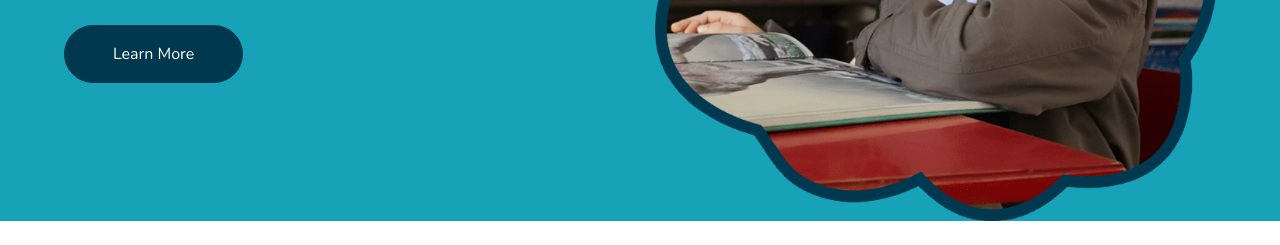
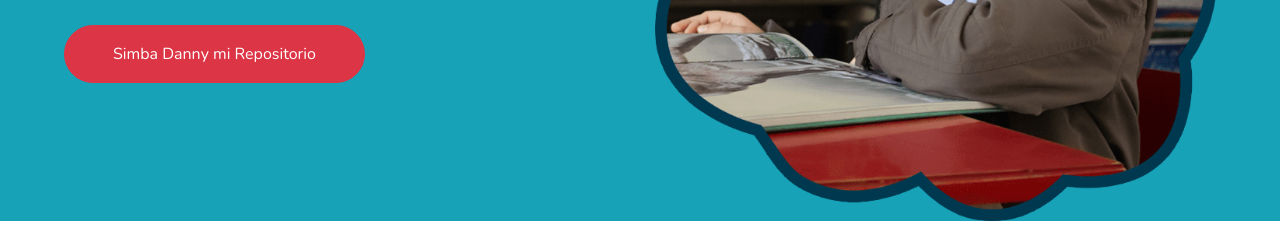
Before and after one commit to Danny2602/simba_danny_cloud_tercer, a plain HTML site: page index.html in a window 1280 px wide. Shown: the part 555-800 px from the top of the page. Drawn offline with nearby package versions, Linux system fonts and the light colour scheme.

Commit message:
Aumento de index y pagina

```diff
--- a/index.html
+++ b/index.html
@@ -77,7 +77,7 @@
                     et, lorem ut dolor erat dolore sed ipsum at ipsum nonumy amet. Clita lorem dolore sed stet et est
                     justo dolore.
                 </p>
-                <a href="" class="btn btn-secondary mt-1 py-3 px-5">Learn More</a>
+                <a href="simba.html" class="btn btn-danger mt-1 py-3 px-5">Simba Danny mi Repositorio</a>
             </div>
             <div class="col-lg-6 text-center text-lg-right">
                 <img class="img-fluid mt-5" src="img/header.png" alt="" />
```
